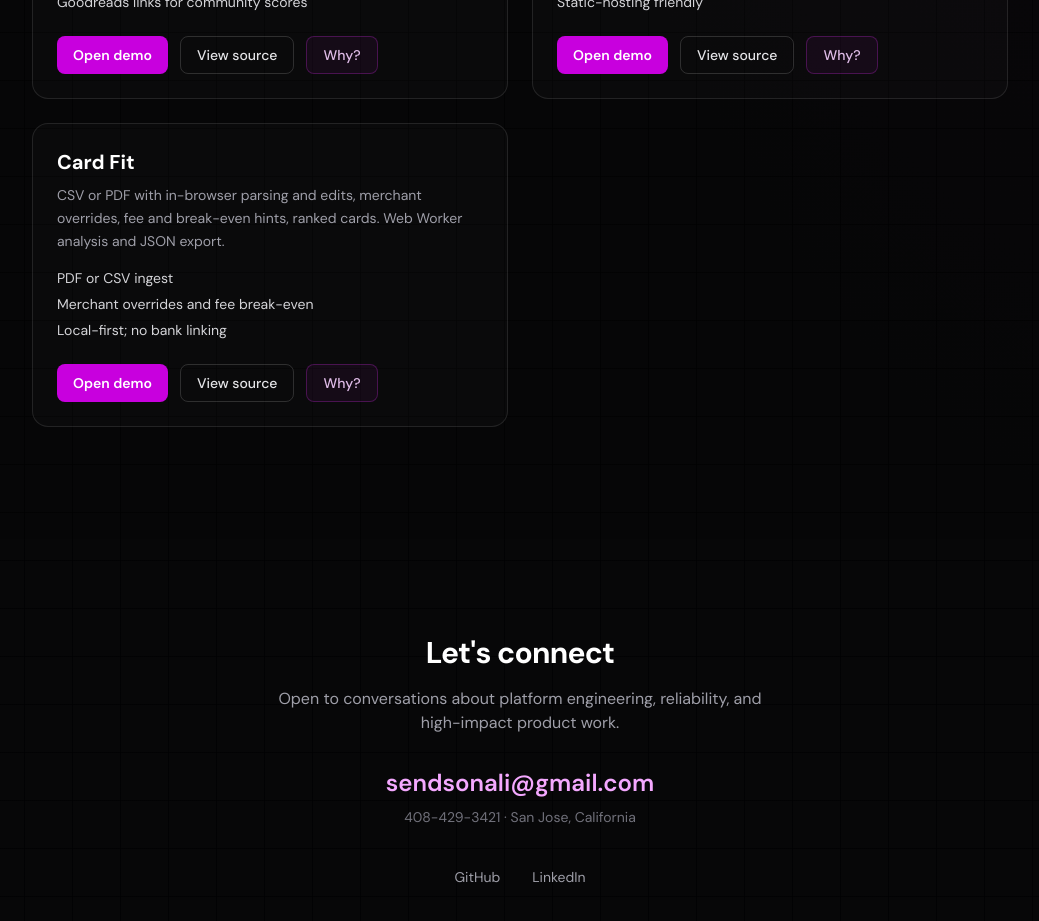
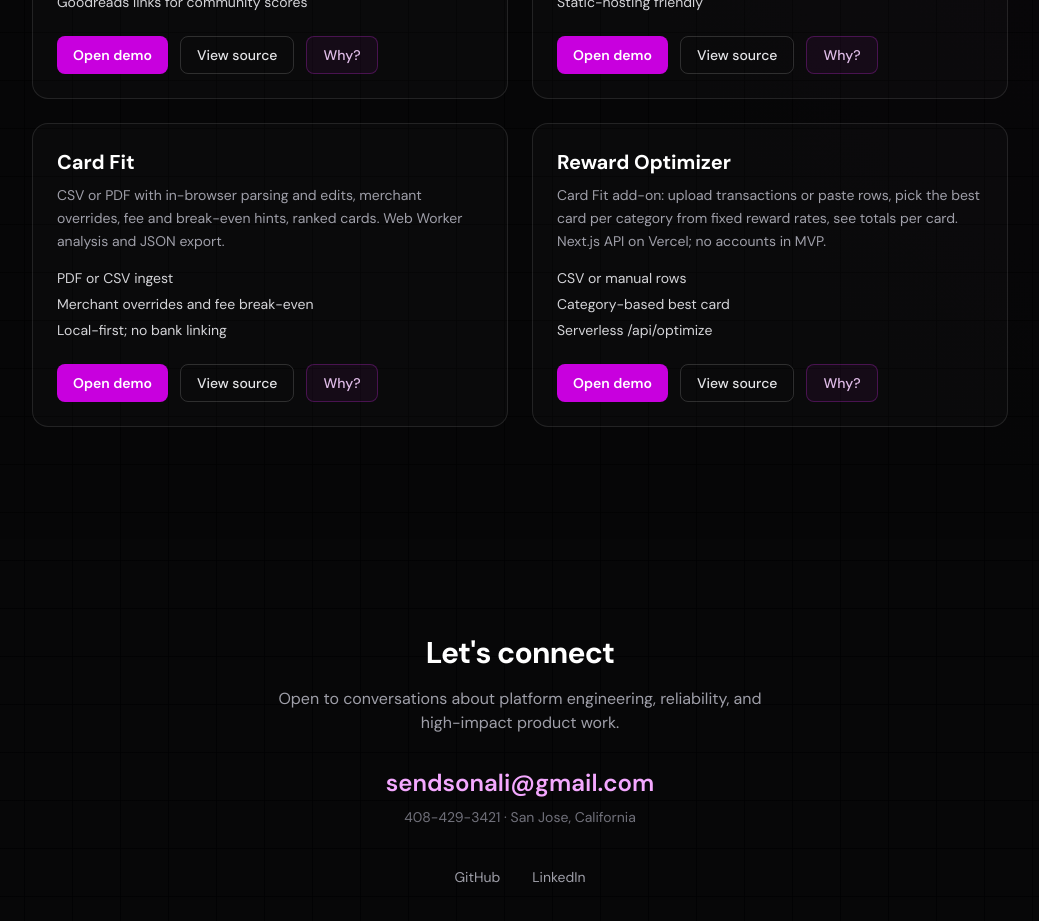
Before and after one commit to SonaliShanbhag/portfolio, a React (Vite) app: page / in a window 1280 px wide. Shown: the part 4240-5161 px from the top of the page, without its empty margins (120-1159 px from the left). Built offline with nearby package versions, Linux system fonts and the light colour scheme.

Commit message:
Rewards Optimizer Add-On

```diff
--- a/src/Portfolio.jsx
+++ b/src/Portfolio.jsx
@@ -106,6 +106,11 @@ const LEADERSHIP = [
 const GITHUB_REPO =
   import.meta.env.VITE_GITHUB_REPO ?? "https://github.com/SonaliShanbhag/portfolio";
 
+/** Deployed Reward Optimizer on Vercel. Override with `VITE_REWARD_OPTIMIZER_DEMO` in `.env` if the URL changes. */
+const REWARD_OPTIMIZER_DEMO =
+  import.meta.env.VITE_REWARD_OPTIMIZER_DEMO?.trim() ||
+  "https://portfolio-tau-three-jcci2viy7z.vercel.app/";
+
 /** Structured "Why?" body: personal angle, bullet list, personal tie-in. */
 function WhySections({ angle, listIntro, bullets, tieIn }) {
   return (
@@ -158,12 +163,17 @@ function ProjectCard({ title, description, bullets, demoHref, sourceHref, why })
         ))}
       </ul>
       <div className="mt-6 flex flex-wrap gap-3">
+        {demoHref ? (
         <a
           href={demoHref}
+          {...(/^https?:\/\//i.test(demoHref)
+            ? { target: "_blank", rel: "noopener noreferrer" }
+            : {})}
           className="inline-flex items-center justify-center rounded-lg bg-fuchsia-600 px-4 py-2 text-sm font-semibold text-white transition hover:bg-fuchsia-500"
         >
           Open demo
         </a>
+        ) : null}
         <a
           href={sourceHref}
           target="_blank"
@@ -372,6 +382,31 @@ export default function Portfolio() {
             "Run analysis in the browser unless a later feature clearly needs opt-in cloud",
           ]}
           tieIn="It pulls together what I like building in production: shaping messy exports into something reliable, keeping the logic explainable, and UX that has to earn trust when the inputs are personal."
+        />
+      ),
+    },
+    {
+      title: "Reward Optimizer",
+      description:
+        "Card Fit add-on: upload transactions or paste rows, pick the best card per category from fixed reward rates, see totals per card. Next.js API on Vercel; no accounts in MVP.",
+      bullets: ["CSV or manual rows", "Category-based best card", "Serverless /api/optimize"],
+      demoHref: REWARD_OPTIMIZER_DEMO,
+      sourceHref: `${GITHUB_REPO}/tree/main/projects/reward-optimizer`,
+      why: (
+        <WhySections
+          angle={
+            <>
+              Card Fit ranks cards from your spending file; Reward Optimizer answers a narrower question:{" "}
+              <em className="italic text-zinc-300">for each purchase</em>, which card wins on that category?
+              It reuses the same mental model (rates × spend) in a transaction-first UI.
+            </>
+          }
+          listIntro="Why a separate deploy:"
+          bullets={[
+            "The portfolio site on GitHub Pages is static; this app needs a host that runs Next.js serverless routes.",
+            "The live demo is on Vercel; you can override the link with VITE_REWARD_OPTIMIZER_DEMO if you change deployments.",
+          ]}
+          tieIn="It is intentionally small: prove the scoring path end-to-end, then grow with auth and storage when the workflow deserves it."
         />
       ),
     },
```
Also changed, not shown: 2 other files (tests, documents, lock files or other folders).
